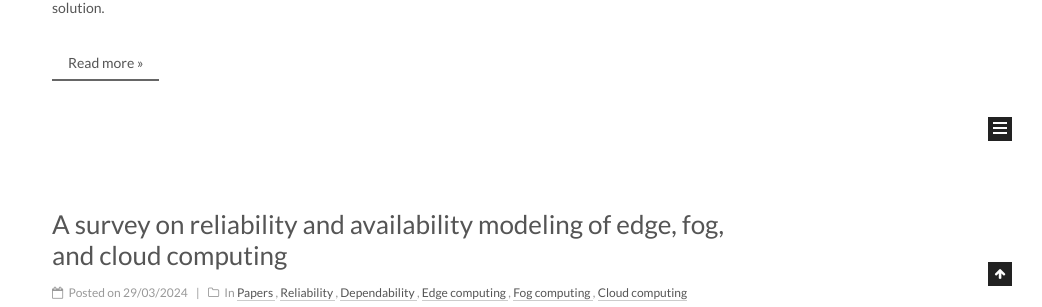
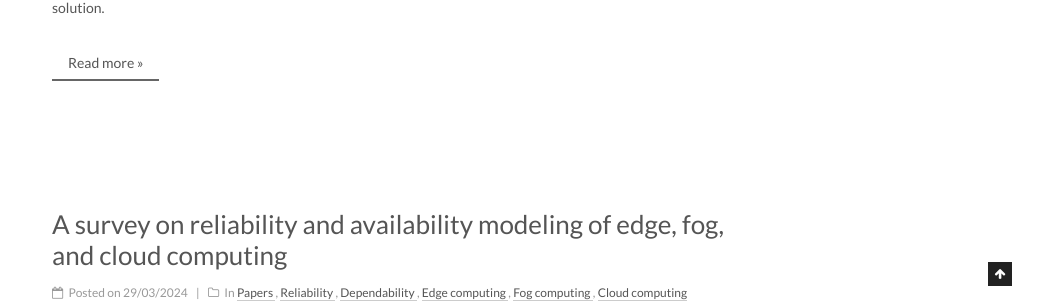
Before and after one commit to fdoliv/fdoliv.github.io, a Jekyll site: the page built from index.html, in a window 1280 px wide. Shown: the part 714-1021 px from the top of the page, without its empty margins (238-1280 px from the left). Built offline with Jekyll 4.4.1, drawn with Linux system fonts in a browser that asks for light colours; the list of posts is cut into pages by our own code.

Commit message:
remove sidebar

```diff
--- a/_config.yml
+++ b/_config.yml
@@ -276,10 +276,10 @@ sidebar:
   #  - always  expand for all pages automatically
   #  - hide    expand only when click on the sidebar toggle icon.
   #  - remove  Totally remove sidebar including sidebar toggle.
-  display: post
+  #display: post
   #display: always
   #display: hide
-  #display: remove
+  display: remove
 
   # Sidebar offset from top menubar in pixels.
   offset: 12
```
